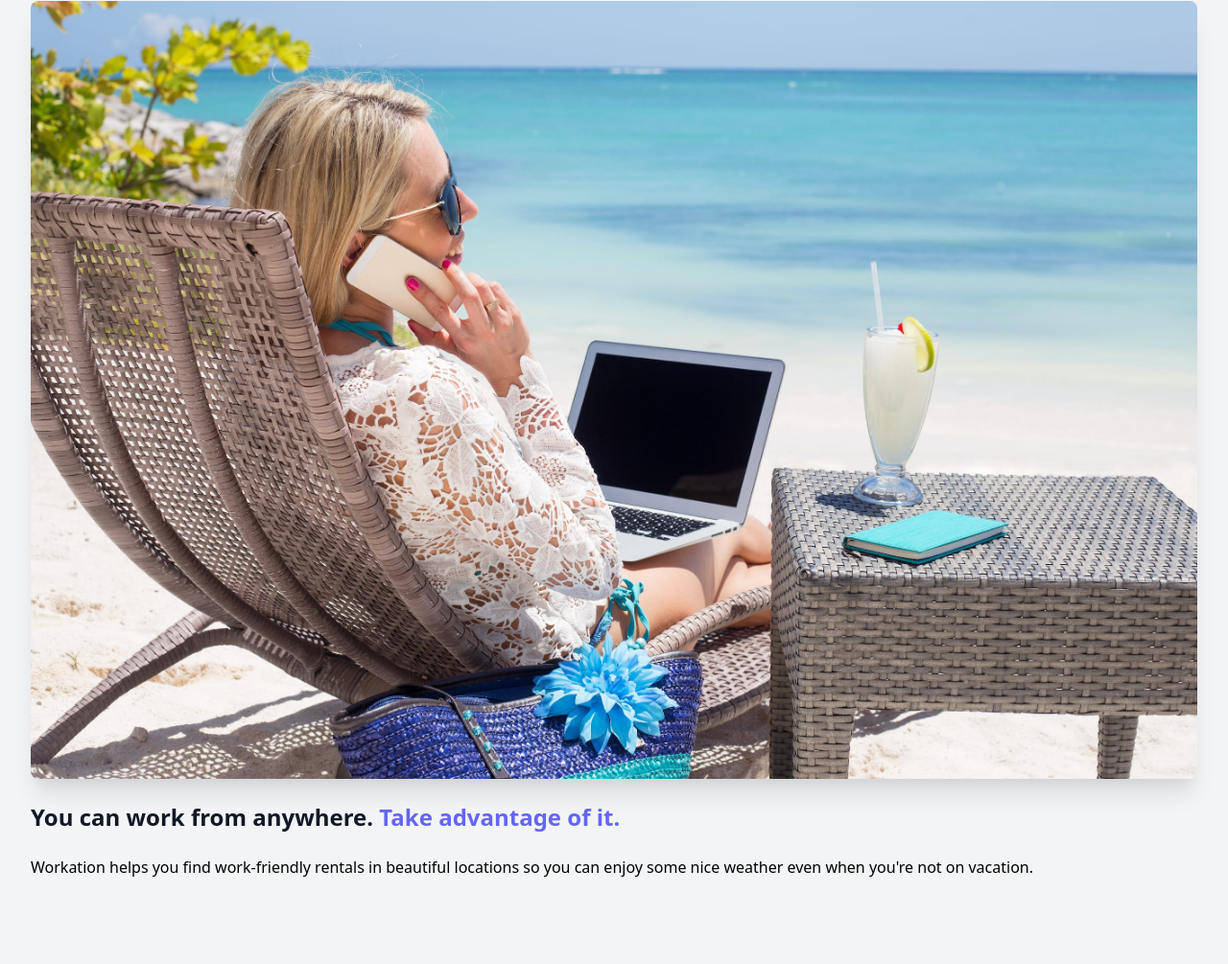
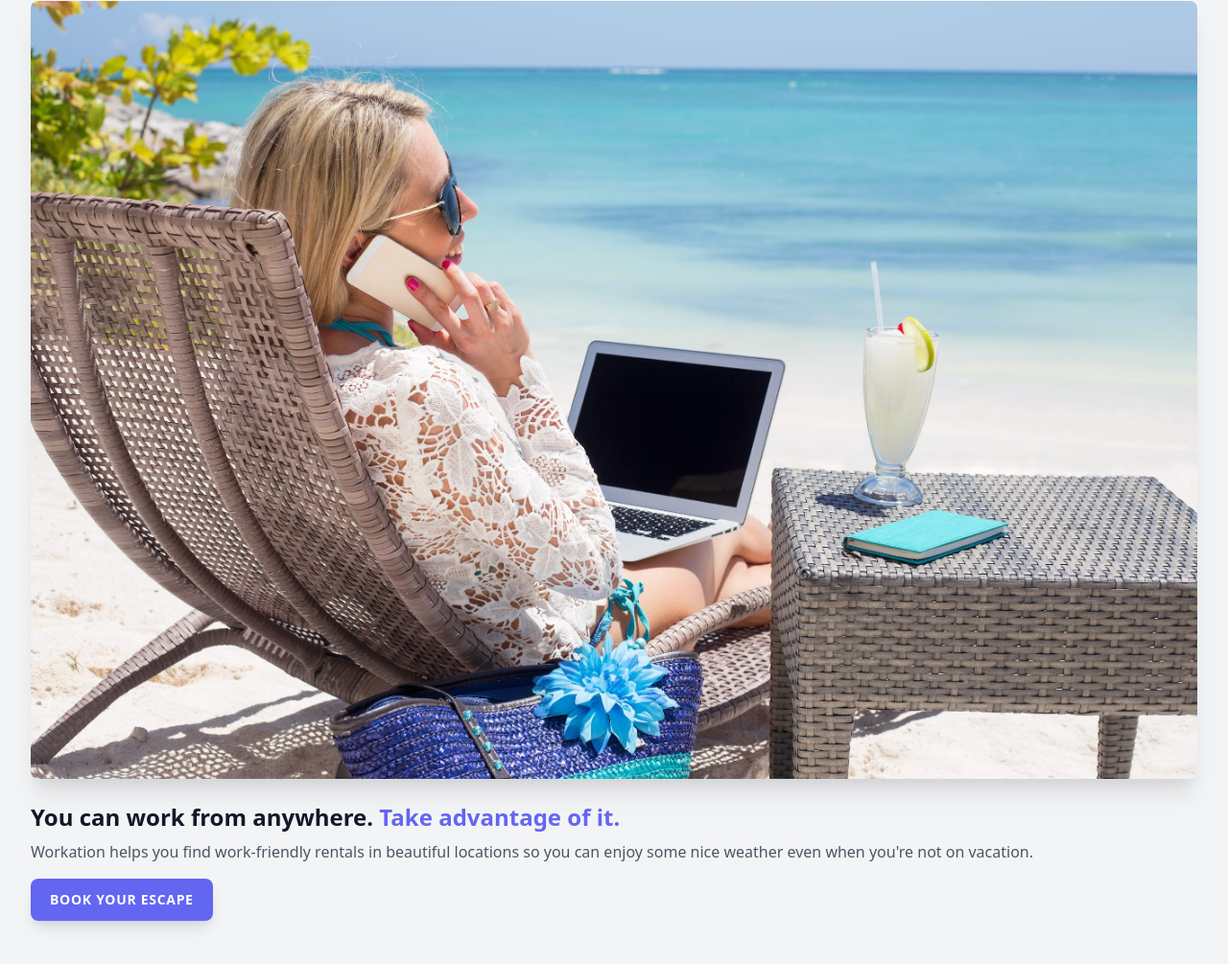
Before and after one commit to jro31/-tailwind-demo, a website built with Vite: page index.html in a window 1280 px wide. Shown: the part 111-1116 px from the top of the page at 96% size. Before the commit the page ends 1075 px from the top, so only its background shows below. Built offline with nearby package versions, Linux system fonts and the light colour scheme.

Commit message:
Use 'tracking-wider' to increase letter spacing, 'inline-block' to update to 'display: inline-block', and 'uppercase' to... make it uppercase

```diff
--- a/index.html
+++ b/index.html
@@ -7,23 +7,42 @@
     <link href="/css/tailwind.css" rel="stylesheet" />
   </head>
   <body class="bg-gray-100">
-    <div class="px-8 py-12 space-y-6">
+    <div class="px-8 py-12">
       <img class="h-10" src="/img/logo.svg" alt="Workation" />
       <img
-        class="rounded-lg shadow-xl"
+        class="mt-6 rounded-lg shadow-xl"
         src="/img/beach-work.jpg"
         alt="Woman workationing on the beach"
       />
-      <h1 class="text-2xl font-bold text-gray-900">
+      <h1 class="mt-6 text-2xl font-bold text-gray-900">
         You can work from anywhere. <span class="text-indigo-500">Take advantage of it.</span>
       </h1>
-      <p>
+      <p class="mt-2 text-gray-600">
         Workation helps you find work-friendly rentals in beautiful locations so you can enjoy some
         nice weather even when you're not on vacation.
       </p>
+      <div class="mt-4">
+        <a
+          class="
+            inline-block
+            px-5
+            py-3
+            rounded-lg
+            shadow-lg
+            bg-indigo-500
+            text-white
+            uppercase
+            tracking-wider
+            font-semibold
+            text-sm
+          "
+          href="#"
+          >Book your escape</a
+        >
+      </div>
     </div>
   </body>
 </html>
 
-<!-- space-y-6 - This is equivalent to adding 'mt-6' to all child elements EXCEPT the first child element -->
-<!-- So in this case the second <img>, the <h1> and the <p> tags all have 'mt-6'  -->
+<!-- inline-block - Adds 'display: inline-block' -->
+<!-- tracking - Defines letter-spacing (so 'tracking-wider' increases the letter spacing) -->
```
